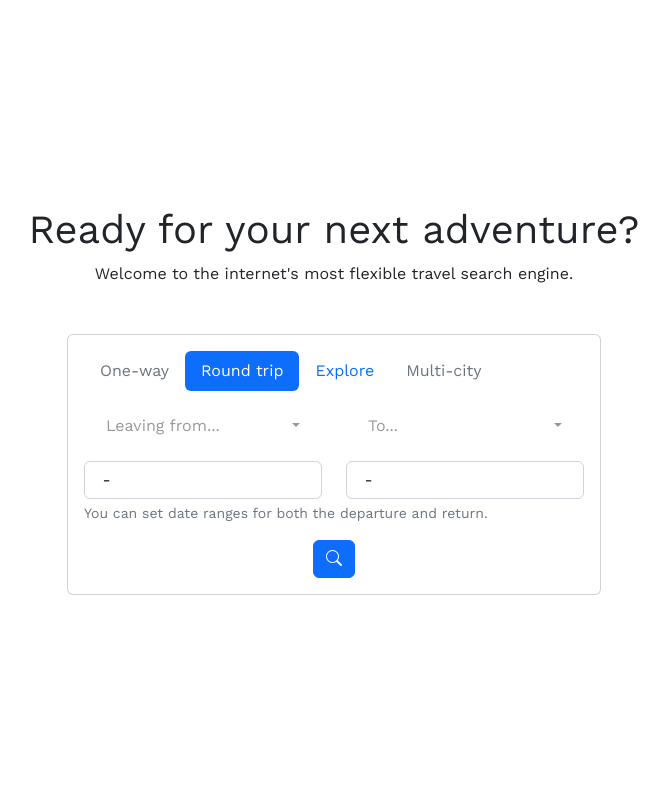
After one commit to mjbfm99/flask-trip-planner, a Flask app: template templates/start.html in a window 1280 px wide. The commit adds this page. Shown: the whole page, without its empty margins (306-975 px from the left). Run offline with Flask 2, Linux system fonts and the light colour scheme; the template is opened without the code that fills it, so the values that code supplies are empty; some libraries are stand-ins or nearby versions.

Commit message:
New home page with city search and round trips

```diff
--- a/app.py
+++ b/app.py
@@ -21,12 +21,27 @@ def hello():
     if request.method == 'POST':
         print(request)
         print(request.form)
-        airport = request.form['autocomplete']
-        d00 = search.d00.data.strftime("%d-%m-%Y")
-        d01 = search.d01.data.strftime("%d-%m-%Y")
-        d10 = search.d10.data.strftime("%d-%m-%Y")
-        d11 = search.d11.data.strftime("%d-%m-%Y")
-        return redirect("/".join(["/explore", airport, d00, d01, d10, d11]))
+        url = "/"
+
+        if request.form['search'] == "explore":
+            d00, d01 = dep_dates = request.form['date_dep'].split(" - ")
+            d10, d11 = ret_dates = request.form['date_ret'].split(" - ")
+            origin = request.form['origin']
+            url = "/".join(["/explore", origin, d00, d01, d10, d11])
+        elif request.form['search'] == "round":
+            d00, d01 = dep_dates = request.form['date_dep'].split(" - ")
+            d10, d11 = ret_dates = request.form['date_ret'].split(" - ")
+            origin = request.form['origin']
+            destination = request.form['destination']
+            url = "/".join(["/round", origin, destination, d00, d01, d10, d11])
+        elif request.form['search'] == "oneway":
+            pass
+        elif request.form['search'] == "multi":
+            pass
+        else:
+            pass
+        #return redirect("/".join(["/explore", airport, d00, d01, d10, d11]))
+        return redirect(url)
     else:
         # airports_csv = csv.reader(open("airports.csv", "r"), delimiter=",")
         # 0. Code
@@ -42,6 +57,13 @@ def hello():
         # 10. County
         # 11. State
 
+        next_thu = datetime.date.today() + datetime.timedelta(days=(21 + (3 - datetime.date.today().weekday()) % 7))
+        default_dates = [next_thu.strftime("%d-%m-%Y"),
+                         (next_thu + datetime.timedelta(days=1)).strftime("%d-%m-%Y"),
+                         (next_thu + datetime.timedelta(days=2)).strftime("%d-%m-%Y"),
+                         (next_thu + datetime.timedelta(days=3)).strftime("%d-%m-%Y")]
+
+        print(default_dates)
         cities_csv = csv.reader(open("cities.csv"), delimiter=",")
 
         searchTextList = []
@@ -50,7 +72,7 @@ def hello():
 
         for row in cities_csv:
             searchTextList.append([row[1] + " - " + row[0], row[0]])
-        return render_template("start.html", form=search, cities=searchTextList[1:])
+        return render_template("start.html", form=search, cities=searchTextList[1:], default_dates=default_dates)
 
 
 @app.route("/explore/<airport>/<d00>/<d01>/<d10>/<d11>")
--- a/templates/destination_airport_select.html
+++ b/templates/destination_airport_select.html
@@ -1,6 +1,6 @@
                             <select class="selectpicker" data-size="5" data-live-search="true" multiple title="To..." multiple id="destination" name="destination">>
                                 {% for item in cities %}
-                                <option data-tokens="{{ item[1] }}" data-content='
+                                <option title="{{ item[0] }}" value="city:{{ item[1] }}"data-tokens="{{ item[1] }}" data-content='
                                     <i class="bi-buildings-fill lm-2"></i>
                                     {{ item[0] }}
                                 '></option>
--- /dev/null
+++ b/templates/form_explore.html
@@ -0,0 +1,33 @@
+                    <form method="post">
+                        <div class="row">
+                            <div class="col">
+                                {% include "origin_airport_select.html" %}
+                            </div>
+                        </div>
+
+                        <div class="row mt-3">
+                            <div class="col">
+                                <input type="text" class="form-control" name="date_dep" value="{{ default_dates[0] }} - {{ default_dates[1] }}"/>
+                            </div>
+                            <div class="col">
+                                <input type="text" class="form-control" name="date_ret" value="{{ default_dates[2] }} - {{ default_dates[3] }}"/>
+                            </div>
+                        </div>
+
+                        <div class="form-text" style="width: fit-content">You can set date ranges for both the departure and return.</div>
+
+
+                        <div class="row mt-3">
+                            <!--<div class="col">
+                                <input type="text" class="form-control" placeholder="A" aria-label="departure" style="width: 3rem;">
+                            </div>
+                            <div class="col">
+                                <input type="text" class="form-control" placeholder="C" aria-label="return">
+                            </div>-->
+                            <div class="col">
+                                <button class="btn btn-primary" type="submit" name="search" value="explore">
+                                    <i class="bi bi-search"></i>
+                                </button>
+                            </div>
+                        </div>
+                    </form>
--- /dev/null
+++ b/templates/form_round.html
@@ -0,0 +1,36 @@
+                    <form method="post">
+                        <div class="row">
+                            <div class="col">
+                                {% include "origin_airport_select.html" %}
+                            </div>
+                            <div class="col">
+                                {% include "destination_airport_select.html" %}
+                            </div>
+                        </div>
+
+                        <div class="row mt-3">
+                            <div class="col">
+                                <input type="text" class="form-control" name="date_dep" value="{{ default_dates[0] }} - {{ default_dates[1] }}"/>
+                            </div>
+                            <div class="col">
+                                <input type="text" class="form-control" name="date_ret" value="{{ default_dates[2] }} - {{ default_dates[3] }}"/>
+                            </div>
+                        </div>
+
+                        <div class="form-text" style="width: fit-content">You can set date ranges for both the departure and return.</div>
+
+
+                        <div class="row mt-3">
+                            <!--<div class="col">
+                                <input type="text" class="form-control" placeholder="A" aria-label="departure" style="width: 3rem;">
+                            </div>
+                            <div class="col">
+                                <input type="text" class="form-control" placeholder="C" aria-label="return">
+                            </div>-->
+                            <div class="col">
+                                <button class="btn btn-primary" type="submit" name="search" value="round">
+                                    <i class="bi bi-search"></i>
+                                </button>
+                            </div>
+                        </div>
+                    </form>
--- a/templates/origin_airport_select.html
+++ b/templates/origin_airport_select.html
@@ -1,6 +1,6 @@
                             <select class="selectpicker" data-size="5" data-live-search="true" multiple title="Leaving from..." multiple style="" id="origin" name="origin">
                                 {% for item in cities %}
-                                <option value="city:{{ item[1] }}" data-tokens="{{ item[1] }}" data-content='
+                                <option title="{{ item[0] }}" value="city:{{ item[1] }}" data-tokens="{{ item[1] }}" data-content='
                                     <i class="bi-buildings-fill lm-2"></i>
                                     {{ item[0] }}
                                 '></option>
--- a/templates/start.html
+++ b/templates/start.html
@@ -14,64 +14,37 @@
     <link rel="stylesheet" href="https://cdn.jsdelivr.net/npm/bootstrap-select@1.14.0-beta3/dist/css/bootstrap-select.min.css">
 </head>
 
-<body class="d-flex h-100 text-center !Ttext-bg-dark">
-<div class="cover-container d-flex w-100 h-100 p-3 mx-auto flex-column align-items-center justify-content-center">
-    <h3 class="float-md-start mb-0">Ready for your next adventure?</h3>
-    <div class="card" style="width: fit-content;">
+<body>
+<div class="d-flex flex-column min-vh-100 mx-auto justify-content-center align-items-center">
+
+    <div class="mb-5 mx-auto text-center">
+        <h1>Ready for your next adventure?</h1>
+        Welcome to the internet's most flexible travel search engine.
+    </div>
+    <div class="card mx-auto text-center" style="width: fit-content;">
         <div class="card-body">
             <ul class="nav nav-pills mb-3" id="pills-tab" role="tablist">
                 <li class="nav-item" role="presentation">
-                    <button class="nav-link active" id="pills-oneway-tab" data-bs-toggle="pill" data-bs-target="#pills-oneway" type="button" role="tab" aria-controls="pills-oneway" aria-selected="true">One-way</button>
+                    <button class="nav-link disabled" id="pills-oneway-tab" data-bs-toggle="pill" data-bs-target="#pills-oneway" type="button" role="tab" aria-controls="pills-oneway" aria-selected="false">One-way</button>
                 </li>
                 <li class="nav-item" role="presentation">
-                    <button class="nav-link" id="pills-roundtrip-tab" data-bs-toggle="pill" data-bs-target="#pills-roundtrip" type="button" role="tab" aria-controls="pills-roundtrip" aria-selected="false">Round trip</button>
+                    <button class="nav-link active" id="pills-roundtrip-tab" data-bs-toggle="pill" data-bs-target="#pills-roundtrip" type="button" role="tab" aria-controls="pills-roundtrip" aria-selected="true">Round trip</button>
                 </li>
                 <li class="nav-item" role="presentation">
                     <button class="nav-link" id="pills-explore-tab" data-bs-toggle="pill" data-bs-target="#pills-explore" type="button" role="tab" aria-controls="pills-explore" aria-selected="false">Explore</button>
                 </li>
                 <li class="nav-item" role="presentation">
-                    <button class="nav-link" id="pills-multicity-tab" data-bs-toggle="pill" data-bs-target="#pills-multicity" type="button" role="tab" aria-controls="pills-multicity" aria-selected="false">Multi-city</button>
+                    <button class="nav-link disabled" id="pills-multicity-tab" data-bs-toggle="pill" data-bs-target="#pills-multicity" type="button" role="tab" aria-controls="pills-multicity" aria-selected="false">Multi-city</button>
                 </li>
             </ul>
             <div class="tab-content" id="pills-tabContent">
-                <div class="tab-pane fade show active" id="pills-oneway" role="tabpanel" aria-labelledby="pills-oneway-tab" tabindex="0">
-                    <form method="post">
-                        <p>
-                            {% include "origin_airport_select.html" %}
-                        </p>
-                        <p>
-                            {% include "destination_airport_select.html" %}
-                        </p>
-
-                        <p><div class="row">
-                        <div class="col">
-                            {% include "departure_date_control.html" %}
-                        </div>
-                        <div class="col">
-                            <!--{% include "return_date_control.html" %}-->
-                        </div>
-                    </div></p>
-
-                        <p><div class="row">
-                        <div class="col">
-                            <input type="text" class="form-control" placeholder="A" aria-label="departure" style="width: 2rem;">
-                        </div>
-                        <div class="col">
-                            <input type="text" class="form-control" placeholder="C" aria-label="return">
-                        </div>
-                        <div class="col">
-                            <button class="btn btn-primary" type="submit">
-                                <i class="bi bi-search"></i>
-                            </button>
-                        </div>
-                    </div></p>
-                    </form>
+                <div class="tab-pane fade" id="pills-oneway" role="tabpanel" aria-labelledby="pills-oneway-tab" tabindex="0">
                 </div>
-                <div class="tab-pane fade" id="pills-roundtrip" role="tabpanel" aria-labelledby="pills-roundtrip-tab" tabindex="0">
-                    Round trip
+                <div class="tab-pane fade show active" id="pills-roundtrip" role="tabpanel" aria-labelledby="pills-roundtrip-tab" tabindex="0">
+                    {% include "form_round.html" %}
                 </div>
                 <div class="tab-pane fade" id="pills-explore" role="tabpanel" aria-labelledby="pills-explore-tab" tabindex="0">
-                    Explore
+                    {% include "form_explore.html" %}
                 </div>
                 <div class="tab-pane fade" id="pills-multicity" role="tabpanel" aria-labelledby="pills-multicity-tab" tabindex="0">
                     Multi-city
@@ -79,6 +52,7 @@
             </div>
         </div>
     </div>
+
 </div>
 
 <script src="https://cdn.jsdelivr.net/npm/bootstrap@5.2.2/dist/js/bootstrap.bundle.min.js" integrity="sha384-OERcA2EqjJCMA+/3y+gxIOqMEjwtxJY7qPCqsdltbNJuaOe923+mo//f6V8Qbsw3" crossorigin="anonymous"></script>
@@ -86,4 +60,27 @@
 
 <!-- bootstrap-select -->
 <script src="https://cdn.jsdelivr.net/npm/bootstrap-select@1.14.0-beta3/dist/js/bootstrap-select.min.js"></script>
+
+<!-- date range picker -->
+<script type="text/javascript" src="https://cdn.jsdelivr.net/jquery/latest/jquery.min.js"></script>
+<script type="text/javascript" src="https://cdn.jsdelivr.net/momentjs/latest/moment.min.js"></script>
+<script type="text/javascript" src="https://cdn.jsdelivr.net/npm/daterangepicker/daterangepicker.min.js"></script>
+<link rel="stylesheet" type="text/css" href="https://cdn.jsdelivr.net/npm/daterangepicker/daterangepicker.css" />
+<script type="text/javascript">
+$(function() {
+
+  $('input[name="date_dep"]').daterangepicker({
+    locale: {
+      format: "DD-MM-YYYY"
+    }
+  });
+
+  $('input[name="date_ret"]').daterangepicker({
+    locale: {
+      format: "DD-MM-YYYY"
+    }
+  });
+
+
+});</script>
 </body>
```
